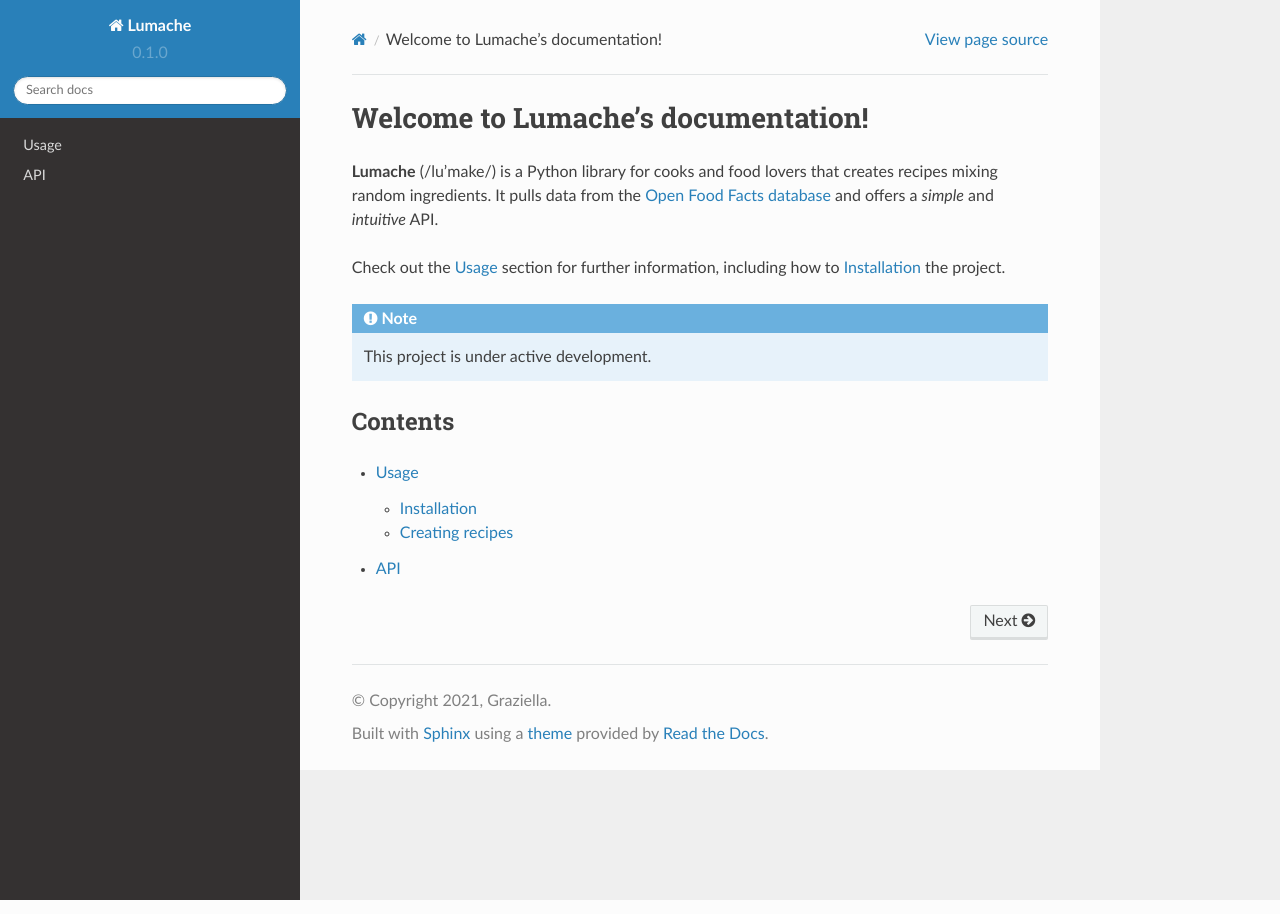
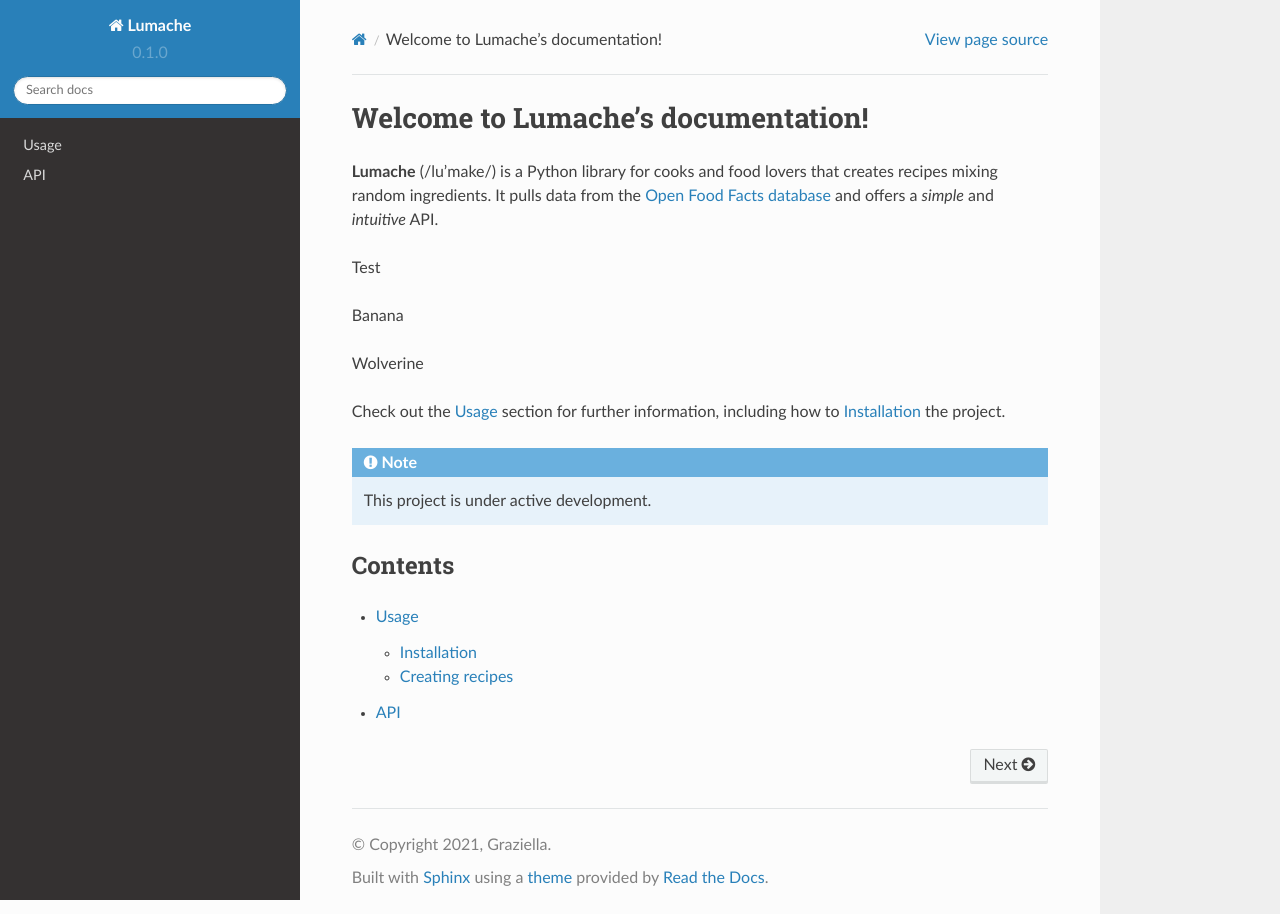
Before and after one commit to kicassidy9/RTD-trial, a Sphinx documentation site: the page built from docs/source/index.rst, in a window 1280 px wide. Built offline with Sphinx 7.4.7 and the Read the Docs theme 2.0.0, drawn with Linux system fonts in a browser that asks for light colours.

Commit message:
adding test text

```diff
--- a/docs/source/index.rst
+++ b/docs/source/index.rst
@@ -5,6 +5,12 @@ Welcome to Lumache's documentation!
 that creates recipes mixing random ingredients.
 It pulls data from the `Open Food Facts database <https://world.openfoodfacts.org/>`_
 and offers a *simple* and *intuitive* API.
+
+Test
+
+Banana
+
+Wolverine
 
 Check out the :doc:`usage` section for further information, including
 how to :ref:`installation` the project.
```
